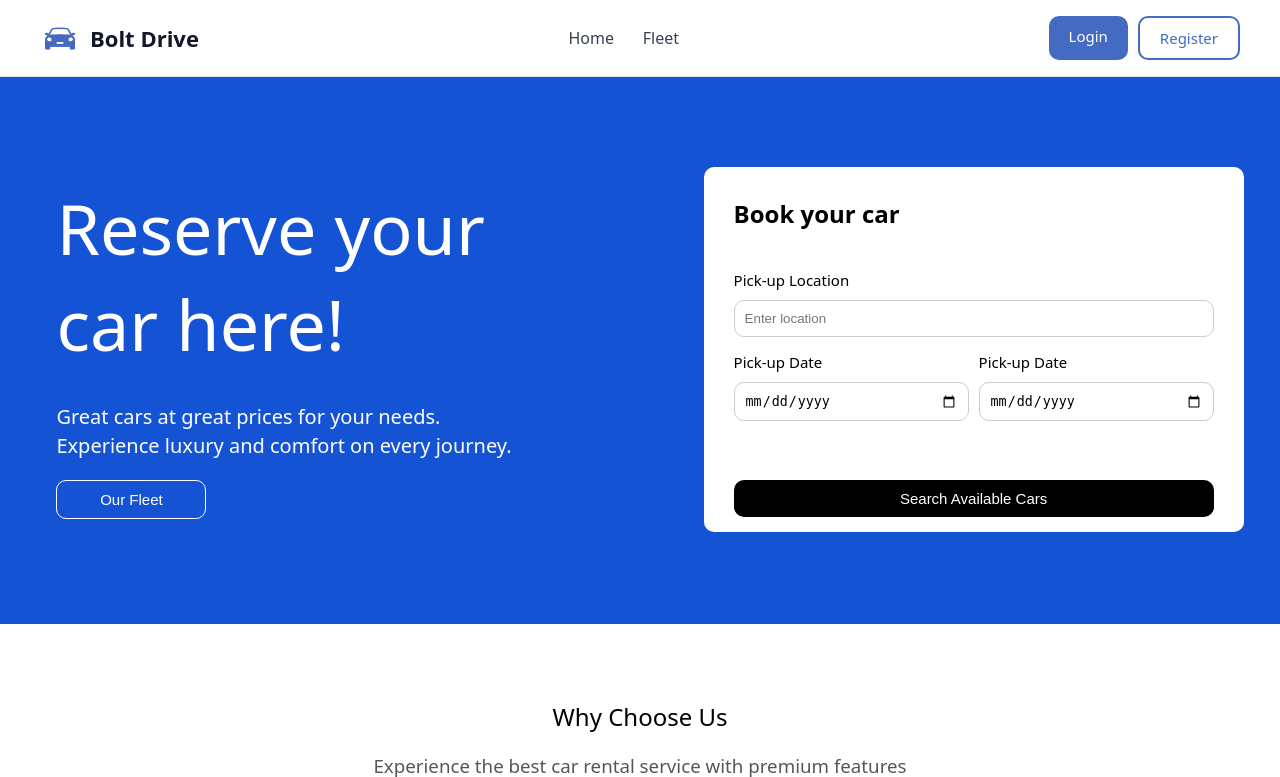
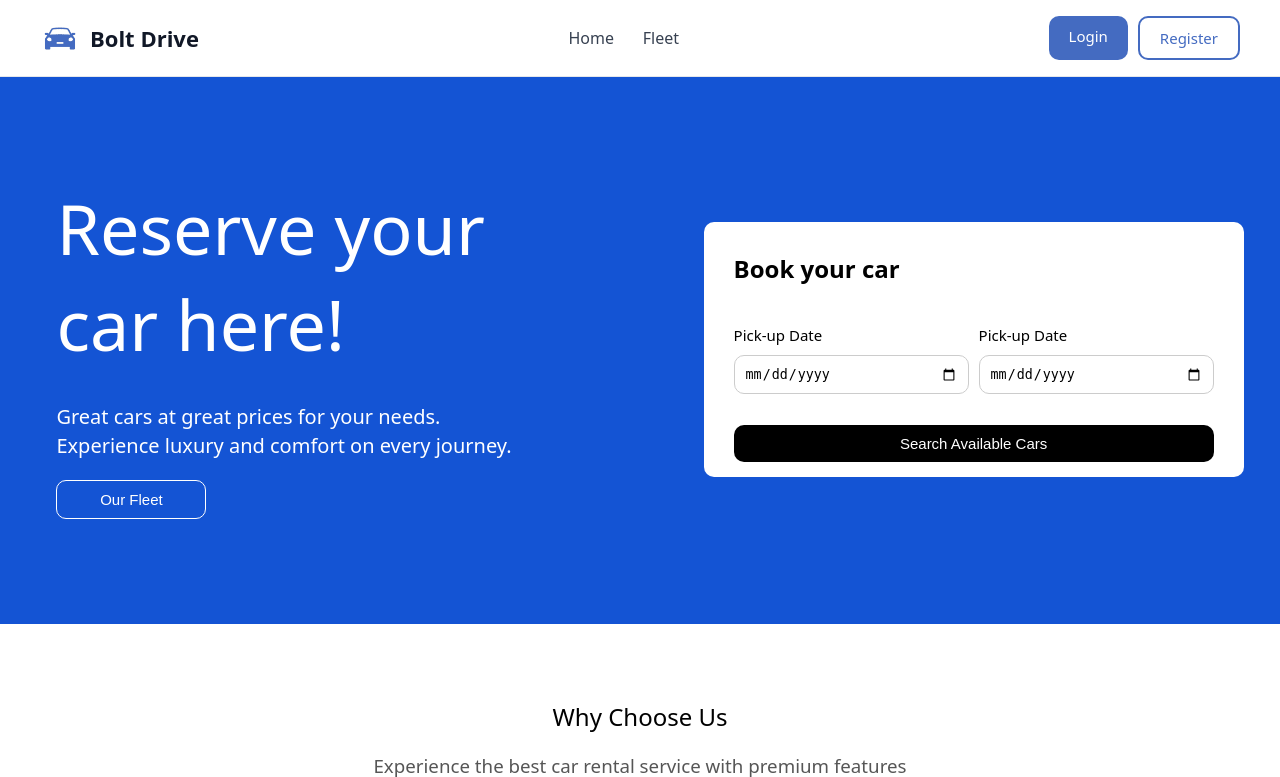
Before and after one commit to Strexas/ISLAB, a Flask app: page / in a window 1280 px wide. Shown: the top 777 px of the page. Run offline with Flask 3, Linux system fonts and the light colour scheme; some libraries are stand-ins or nearby versions.

Commit message:
fixed index search

```diff
--- a/static/css/index.css
+++ b/static/css/index.css
@@ -14,16 +14,7 @@ body {
 }
 
 .reservation-form {
-  color: black;
-  background-color: white;
-  width: 30rem;
-  height: 20rem;
-  border-radius: 10px;
-  padding: 30px;
-  padding-bottom: 15px;
-  display: flex;
-  flex-direction: column;
-  float: left;
+  height: 210px;
 }
 
 .reservation-form form {
--- a/static/css/styles.css
+++ b/static/css/styles.css
@@ -116,7 +116,6 @@
   color: black;
   background-color: white;
   width: 30rem;
-  height: 20rem;
   border-radius: 10px;
   padding: 30px;
   padding-bottom: 15px;
--- a/templates/index.html
+++ b/templates/index.html
@@ -34,12 +34,6 @@
                   <h2 style="margin-top: 0px; margin-bottom: 40px;">Book your car</h2>
 
                   <form autocomplete="off">
-                      <!-- Pickup field -->
-                      <label class="reservation-field">
-                          <span>Pick-up Location</span>
-                          <input type="text" placeholder="Enter location" required>
-                      </label>
-
                       <!-- Dates fields -->
                       <div class="row">
                           <label class="reservation-field">
```
